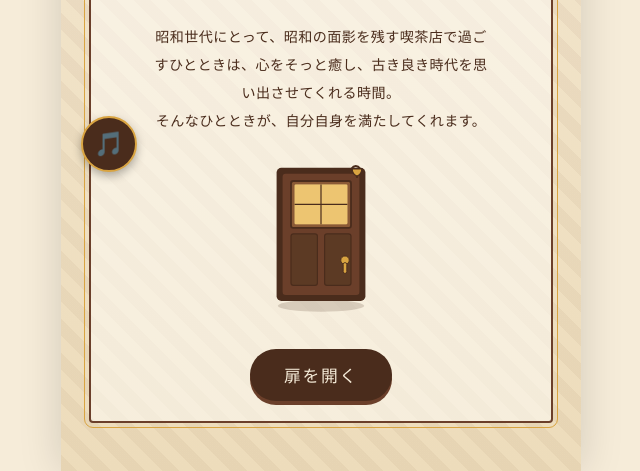
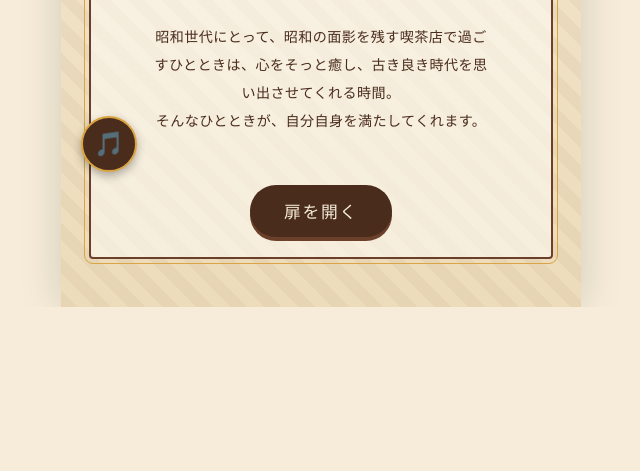
Before and after one commit to zyonko88/junkissa-app, a plain HTML site: page index.html in a window 1280 px wide. Shown: the part 604-1075 px from the top of the page, without its empty margins (319-959 px from the left). After the commit the page ends 911 px from the top, so only its background shows below. Drawn offline with Linux system fonts and the light colour scheme.

Commit message:
Remove door illustration, play door chime on cover button instead
The static door illustration is gone. Tapping "扉を開く" on the cover
now plays the same カランコロン door-chime sound used on shop cards,
so opening the door is heard rather than drawn.

```diff
--- a/index.html
+++ b/index.html
@@ -209,11 +209,6 @@
     font-size:.88rem;
     line-height:2;
     letter-spacing:.03em;
-  }
-  .door-illust{
-    display:flex;
-    justify-content:center;
-    margin-bottom:8px;
   }
   .cover-frame{
     border:2px solid var(--brown);
@@ -684,28 +679,6 @@
     '</svg>';
   }
 
-  function doorSvg(size){
-    size = size || 140;
-    return '' +
-    '<svg viewBox="0 0 200 260" width="'+size+'" height="'+(size*260/200)+'" xmlns="http://www.w3.org/2000/svg" role="img" aria-label="レトロな喫茶店の扉">' +
-      '<ellipse cx="100" cy="248" rx="72" ry="10" fill="#4a2c1c" opacity="0.18"/>' +
-      '<rect x="26" y="18" width="148" height="222" rx="8" fill="#4a2c1c"/>' +
-      '<rect x="36" y="28" width="128" height="202" rx="5" fill="#6b3f2a"/>' +
-      '<rect x="50" y="40" width="100" height="78" rx="4" fill="#8a5a36" stroke="#4a2c1c" stroke-width="3"/>' +
-      '<rect x="56" y="46" width="88" height="66" rx="2" fill="#f7d78c"/>' +
-      '<rect x="56" y="46" width="88" height="66" rx="2" fill="#d9a441" opacity="0.35"/>' +
-      '<line x1="100" y1="46" x2="100" y2="112" stroke="#4a2c1c" stroke-width="2"/>' +
-      '<line x1="56" y1="79" x2="144" y2="79" stroke="#4a2c1c" stroke-width="2"/>' +
-      '<rect x="50" y="128" width="44" height="86" rx="4" fill="#5c3a24" stroke="#4a2c1c" stroke-width="2"/>' +
-      '<rect x="106" y="128" width="44" height="86" rx="4" fill="#5c3a24" stroke="#4a2c1c" stroke-width="2"/>' +
-      '<circle cx="140" cy="172" r="7" fill="#d9a441" stroke="#4a2c1c" stroke-width="1.5"/>' +
-      '<rect x="137" y="176" width="6" height="18" rx="3" fill="#d9a441" stroke="#4a2c1c" stroke-width="1.5"/>' +
-      '<path d="M150,20 Q158,10 166,20" stroke="#4a2c1c" stroke-width="3" fill="none" stroke-linecap="round"/>' +
-      '<path d="M152,20 C152,28 160,32 160,32 C160,32 168,28 168,20 Z" fill="#d9a441" stroke="#4a2c1c" stroke-width="2"/>' +
-      '<circle cx="160" cy="33" r="2" fill="#4a2c1c"/>' +
-    '</svg>';
-  }
-
   // ---------- 昭和歌謡風オリジナルBGM (Web Audio API, 実在の楽曲は使用しない) ----------
   var NOTE_FREQ = {
     A3:220.00, C4:261.63, D4:293.66, F4:349.23,
@@ -859,11 +832,11 @@
         '<h1>昭和純喫茶への扉</h1>' +
         '<div class="sub">ご一緒に昭和にタイムマシンしませんか？</div>' +
         '<p class="cover-message">昭和世代にとって、昭和の面影を残す喫茶店で過ごすひとときは、心をそっと癒し、古き良き時代を思い出させてくれる時間。<br>そんなひとときが、自分自身を満たしてくれます。</p>' +
-        '<div class="door-illust">'+doorSvg(120)+'</div>' +
         '<button class="start-btn" id="startBtn">扉を開く</button>' +
       '</div>' +
     '</div>';
     document.getElementById("startBtn").onclick = function(){
+      playDoorChime();
       location.hash = "#/list";
     };
   }
```
